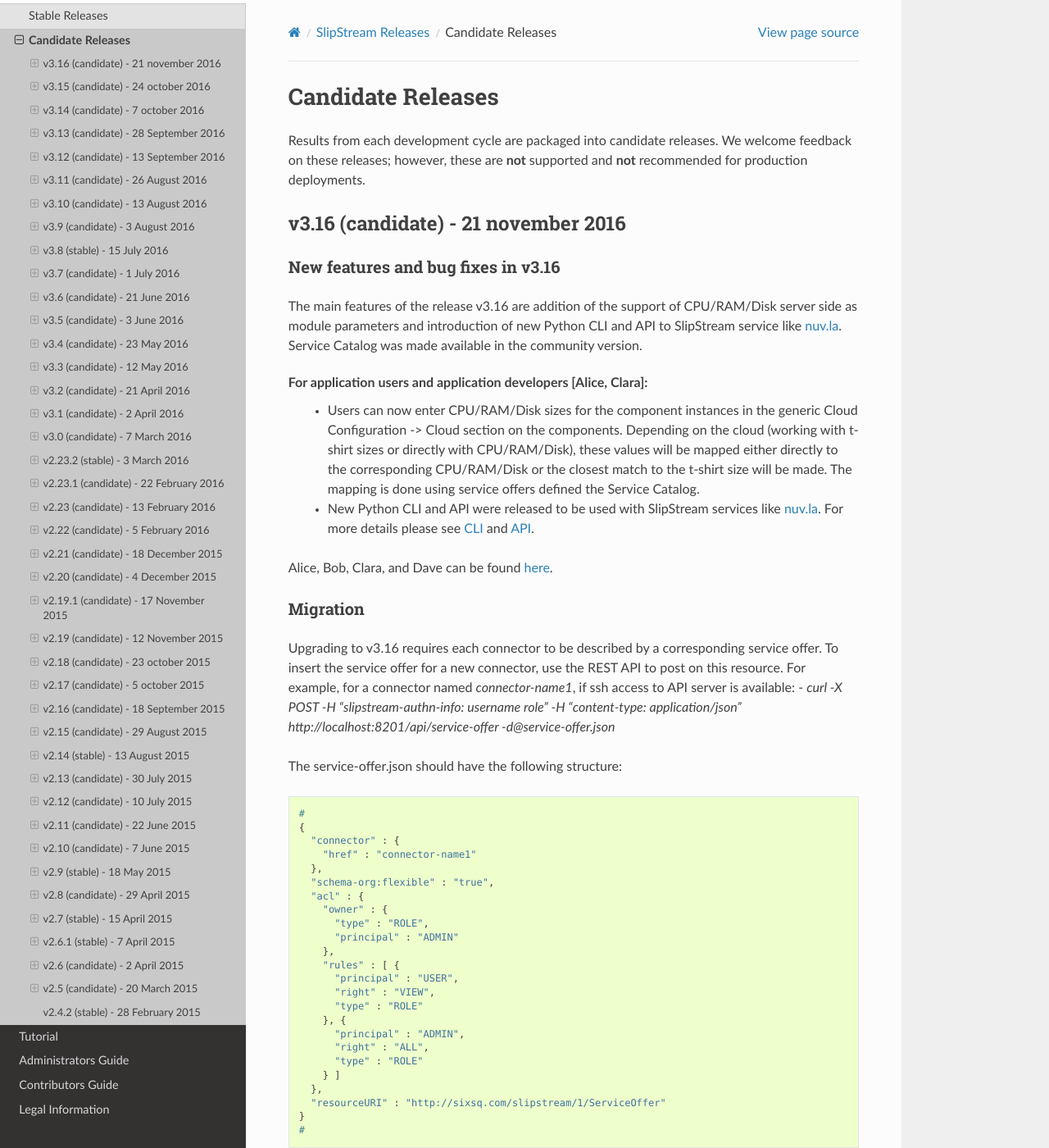
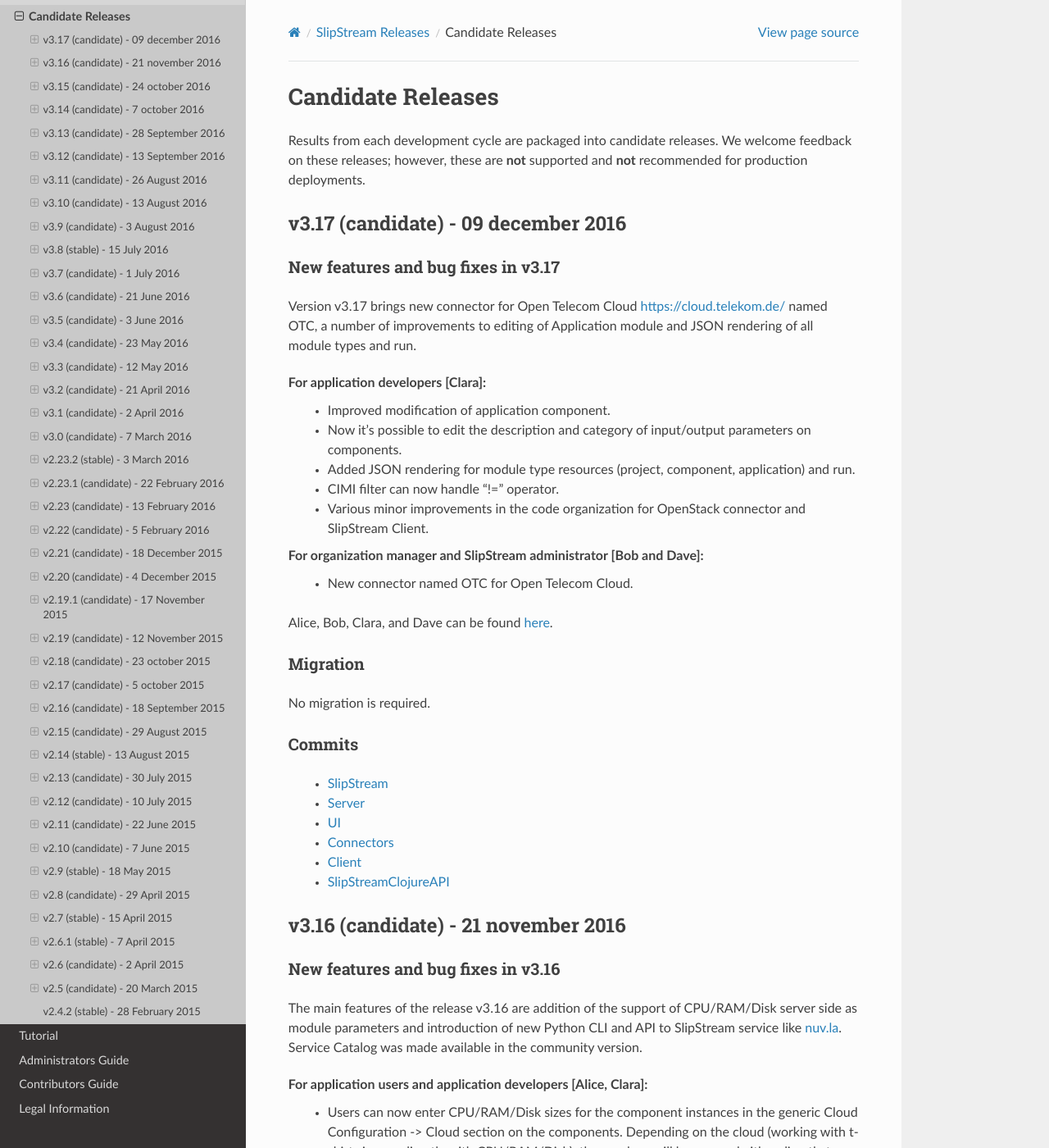
Before and after one commit to slipstream/SlipStreamDocumentation, a Sphinx documentation site: the page built from docs/release_notes/candidate_releases.rst, in a window 1280 px wide and 1400 px high. Shown: the whole window at 82% size. Built offline with Sphinx 7.4.7 and the Read the Docs theme 2.0.0, drawn with Linux system fonts in a browser that asks for light colours.

Commit message:
release notes for v3.17 candidate.

```diff
--- a/docs/release_notes/candidate_releases.rst
+++ b/docs/release_notes/candidate_releases.rst
@@ -4,6 +4,46 @@
 Results from each development cycle are packaged into candidate
 releases. We welcome feedback on these releases; however, these are
 **not** supported and **not** recommended for production deployments.
+
+v3.17 (candidate) - 09 december 2016
+------------------------------------
+
+New features and bug fixes in v3.17
+~~~~~~~~~~~~~~~~~~~~~~~~~~~~~~~~~~~
+
+Version v3.17 brings new connector for Open Telecom Cloud
+https://cloud.telekom.de/ named OTC, a number of improvements to editing of
+Application module and JSON rendering of all module types and run.
+
+For application developers [Clara]:
+ - Improved modification of application component.
+ - Now it's possible to edit the description and category of input/output
+   parameters on components.
+ - Added JSON rendering for module type resources (project, component,
+   application) and run.
+ - CIMI filter can now handle "!=" operator.
+ - Various minor improvements in the code organization for OpenStack connector
+   and SlipStream Client.
+For organization manager and SlipStream administrator [Bob and Dave]:
+ - New connector named OTC for Open Telecom Cloud.
+
+Alice, Bob, Clara, and Dave can be found
+`here <http://sixsq.com/personae/>`_.
+
+Migration
+~~~~~~~~~
+
+No migration is required.
+
+Commits
+~~~~~~~
+
+ -  `SlipStream <https://github.com/slipstream/SlipStream/compare/v3.16-community...v3.17-community>`__
+ -  `Server <https://github.com/slipstream/SlipStreamServer/compare/v3.16-community...v3.17-community>`__
+ -  `UI <https://github.com/slipstream/SlipStreamUI/compare/v3.16-community...v3.17-community>`__
+ -  `Connectors <https://github.com/slipstream/SlipStreamConnectors/compare/v3.16-community...v3.17-community>`__
+ -  `Client <https://github.com/slipstream/SlipStreamClient/compare/v3.16-community...v3.17-community>`__
+ -  `SlipStreamClojureAPI <https://github.com/slipstream/SlipStreamClojureAPI/compare/v3.16-community...v3.17-community>`__
 
 v3.16 (candidate) - 21 november 2016
 ------------------------------------
```
